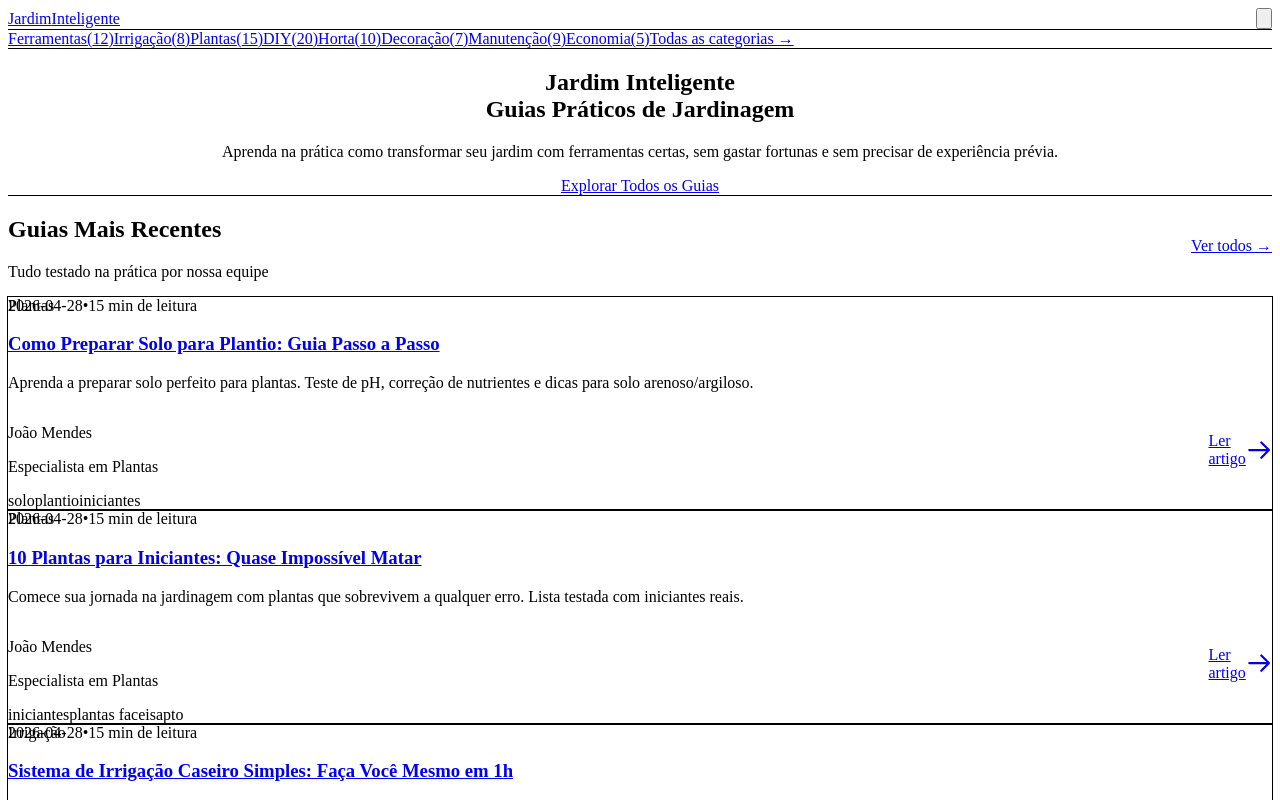
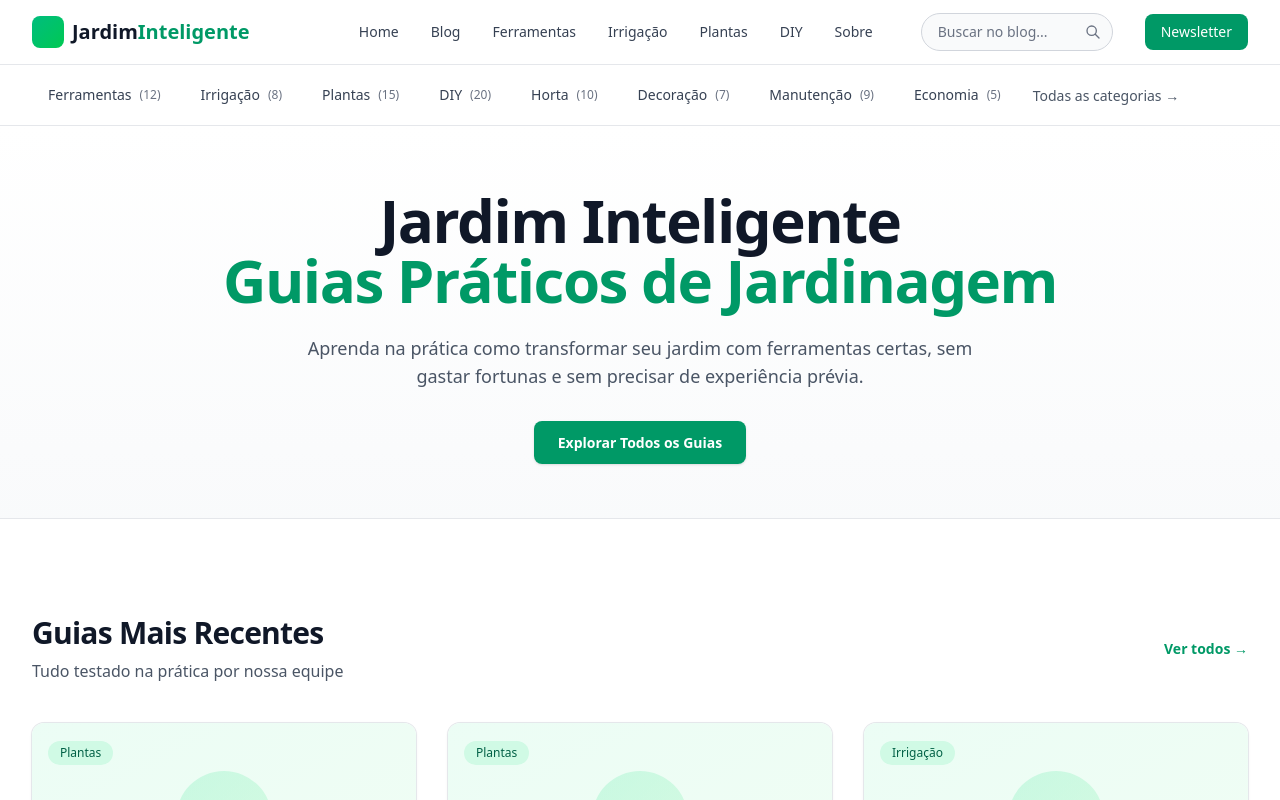
Before and after one commit to luizgtj/blog-casa-jardim, a Next.js app: page / in a window 1280 px wide. Shown: the top 800 px of the page. Built offline with nearby package versions, Linux system fonts and the light colour scheme.

Commit message:
Fix Tailwind v4 + Turbopack: use @import, remove config, add autoprefixer

```diff
--- a/app/globals.css
+++ b/app/globals.css
@@ -1,17 +1,8 @@
-@tailwind base;
-@tailwind components;
-@tailwind utilities;
+@import "tailwindcss";
 
 :root {
   --foreground-rgb: 0, 0, 0;
   --background-rgb: 255, 255, 255;
-}
-
-@media (prefers-color-scheme: dark) {
-  :root {
-    --foreground-rgb: 255, 255, 255;
-    --background-rgb: 0, 0, 0;
-  }
 }
 
 body {
--- a/next.config.js
+++ b/next.config.js
@@ -1,10 +1,14 @@
 /** @type {import('next').NextConfig} */
 const nextConfig = {
+  // Desabilitar Turbopack para compatibilidade com Tailwind CSS v4
+  // Em Next.js 16+, Turbopack é default. Para usar Webpack:
+  // Rode: NEXT_PRIVATE_DISABLE_TURBOPACK=1 next build
+  // Ou use o flag abaixo:
   experimental: {
-    turbo: false, // Desabilita Turbopack (problemas com Tailwind CSS v4)
+    // Turbopack é obrigatório em Next.js 16, não há como desabilitar via config
   },
   images: {
-    unoptimized: true, // Para Vercel, otimização automática
+    unoptimized: true,
   },
 }
 
--- a/package.json
+++ b/package.json
@@ -9,6 +9,7 @@
   },
   "dependencies": {
     "@types/markdown-it": "^14.1.2",
+    "autoprefixer": "^10.5.0",
     "gray-matter": "^4.0.3",
     "gsap": "^3.15.0",
     "markdown-it": "^14.1.1",
--- a/postcss.config.js
+++ b/postcss.config.js
@@ -1,6 +1,5 @@
 module.exports = {
   plugins: {
     '@tailwindcss/postcss': {},
-    autoprefixer: {},
   },
 }
--- a/tailwind.config.ts
+++ /dev/null
@@ -1,19 +0,0 @@
-import type { Config } from 'tailwindcss'
-
-const config: Config = {
-  content: [
-    './pages/**/*.{js,ts,jsx,tsx,mdx}',
-    './components/**/*.{js,ts,jsx,tsx,mdx}',
-    './app/**/*.{js,ts,jsx,tsx,mdx}',
-  ],
-  theme: {
-    extend: {
-      colors: {
-        background: 'var(--background)',
-        foreground: 'var(--foreground)',
-      },
-    },
-  },
-  plugins: [],
-}
-export default config
```
Also changed, not shown: 1 other file (tests, documents, lock files or other folders).
